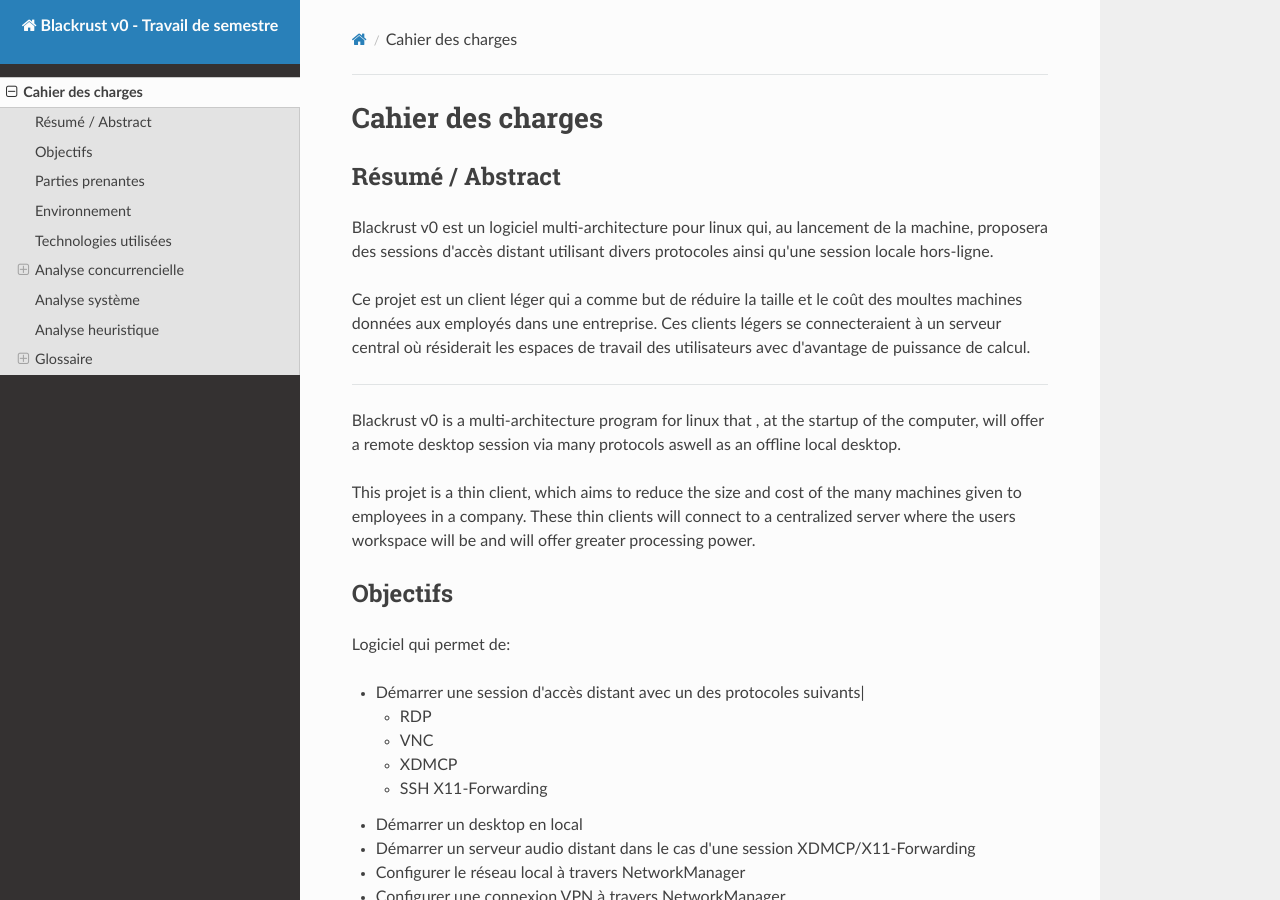
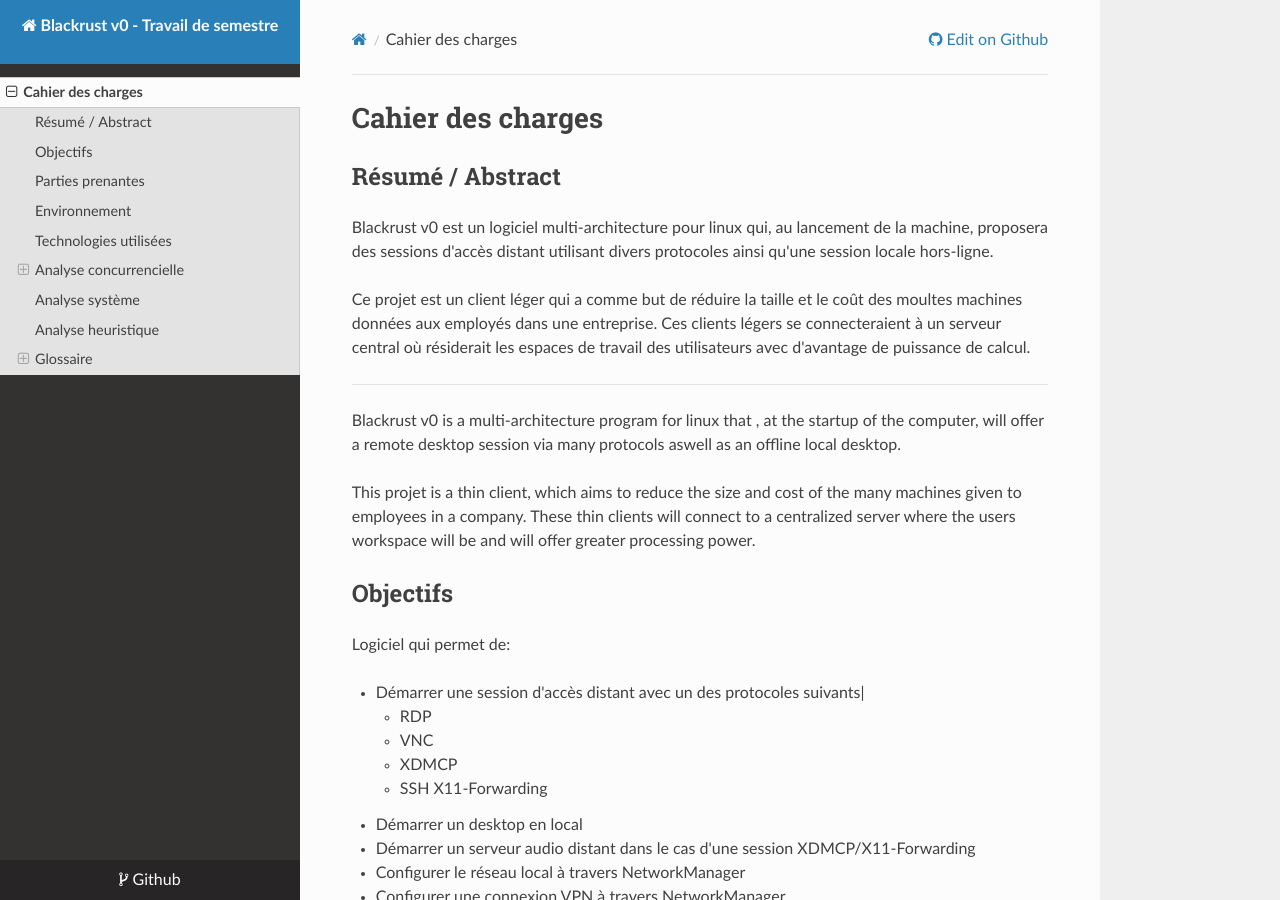
Before and after one commit to DylanUpchr/Blackrust, an MkDocs documentation site: the page built from docs/index.md, in a window 1280 px wide and 900 px high. Built offline with MkDocs 1.6.1, drawn with Linux system fonts in a browser that asks for light colours; nearby versions of some CDN libraries.

Commit message:
Made img folder and updated CdC

```diff
--- a/docs/index.md
+++ b/docs/index.md
@@ -96,9 +96,9 @@
 ### [Citrix](https://www.citrix.com/)
 
 ## Analyse système
-![Analyse système](./blackrust-systems-analysis.png)
+![Analyse système](./img/blackrust-systems-analysis.png)
 ## Analyse heuristique
-![Analyse heuristique](./blackrust-mind-map.png)
+![Analyse heuristique](./img/blackrust-mind-map.png)
 ## Glossaire
 #### Serveur d'affichage
 Un serveur d'affichage est un programme qui peut exploiter les ressources de rendu graphique pour afficher des applications graphiques.
--- a/mkdocs.yml
+++ b/mkdocs.yml
@@ -1,8 +1,10 @@
 site_name: Blackrust v0 - Travail de semestre
 site_author: Dylan Upchurch
 copyright: Copyright &copy; 2021 Dylan Upchurch
+repo_url: https://github.com/DylanUpchr/Blackrust
+repo_name: Github
 theme:
   name: readthedocs
 plugins:
     - with-pdf:
-        cover_subtitle: Technical documentation that just works
+        cover_subtitle: Client légér polyvalent
```
Also changed, not shown: docs/img/blackrust-mind-map.png (renamed from docs/blackrust-mind-map.png), docs/img/blackrust-systems-analysis.png (renamed from docs/blackrust-systems-analysis.png).
